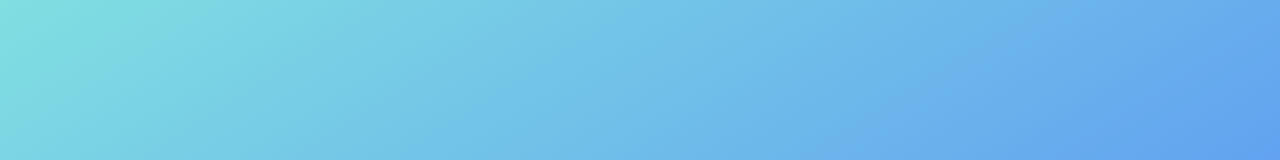
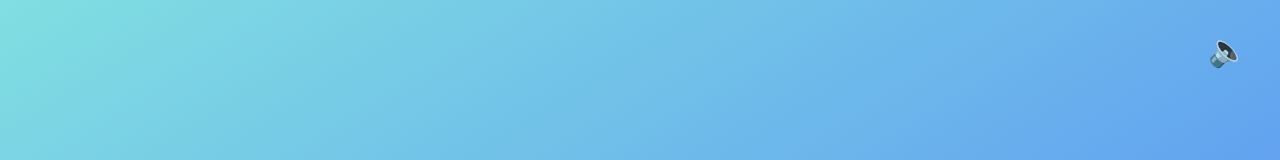
Before and after one commit to njahi/Workout-Timer, a React (Vite) app: page / in a window 1280 px wide. Shown: the top 160 px of the page. Built offline with nearby package versions, Linux system fonts and the light colour scheme.

Commit message:
added some new state in our main app component- app

```diff
--- a/src/App.jsx
+++ b/src/App.jsx
@@ -1,6 +1,8 @@
 import { useState, useEffect } from "react";
+import ToggleSounds from "./components/ToggleSounds";
 
 function App() {
+  const [allowSound, setAllowSound] = useState(true);
   const [time, setTime] = useState(formatTime(new Date()));
   function formatTime(date) {
     return new Intl.DateTimeFormat("en", {
@@ -45,6 +47,10 @@ function App() {
     <main>
       <h1>WorkOut Timer</h1>
       <time>For your workout on {time}</time>
+      <ToggleSounds
+        allowSound={allowSound}
+        setAllowSound={setAllowSound}
+      />
     </main>
   );
 }
```
